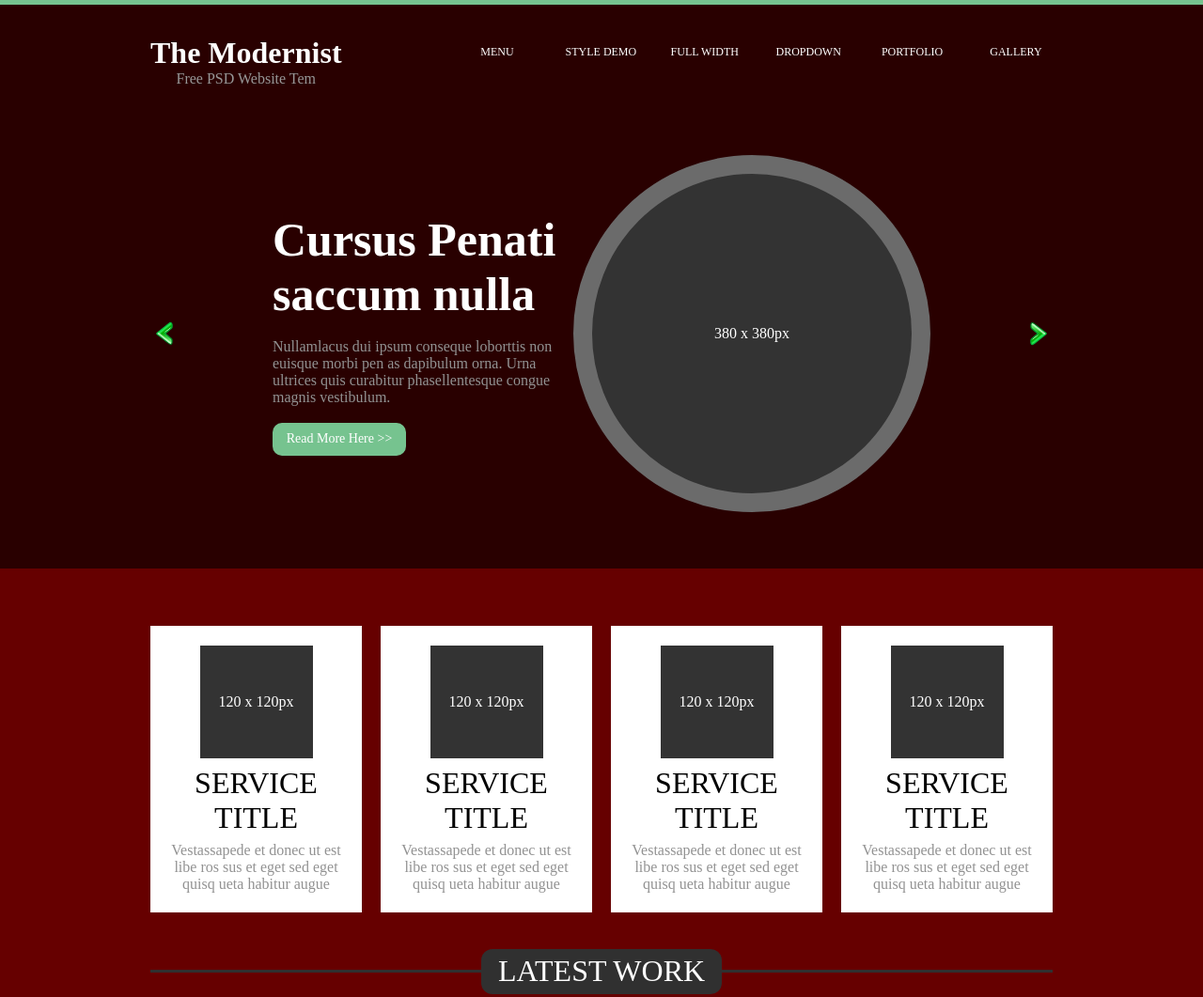
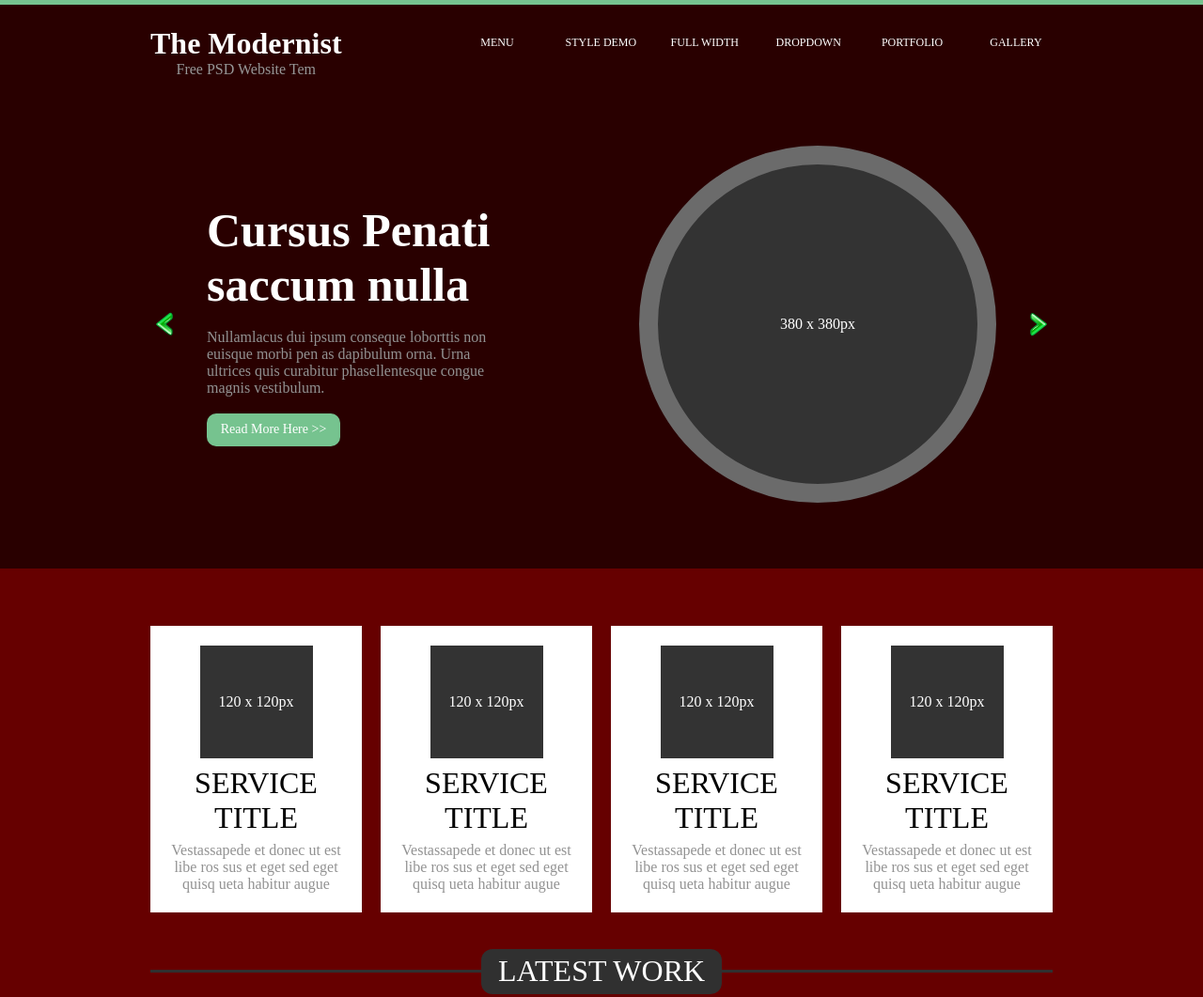
Before and after one commit to Khizanag/BOG_Leaderator, a plain HTML site: page index.html in a window 1280 px wide. Shown: the top 1061 px of the page at 94% size. Drawn offline with Linux system fonts and the light colour scheme.

Commit message:
For hw2: DONE

```diff
--- a/style.css
+++ b/style.css
@@ -16,7 +16,7 @@
 }
 
 .header {
-	height: 100px;
+	height: 80px;
 	display: flex;
 	flex-direction: row;
 	align-items: center;
@@ -78,7 +78,7 @@
 }
 
 .eye-catcher-container{
-	height: 500px;
+	height: 520px;
 	display: flex;
 	flex-direction: row;
 	align-items: center;
@@ -97,6 +97,7 @@
 }
 
 .slider-item{
+	width: 840px;
 	display: flex;
 	flex-direction: row;
 	justify-content: space-between;
```
Also changed, not shown: კითხვები.txt.
